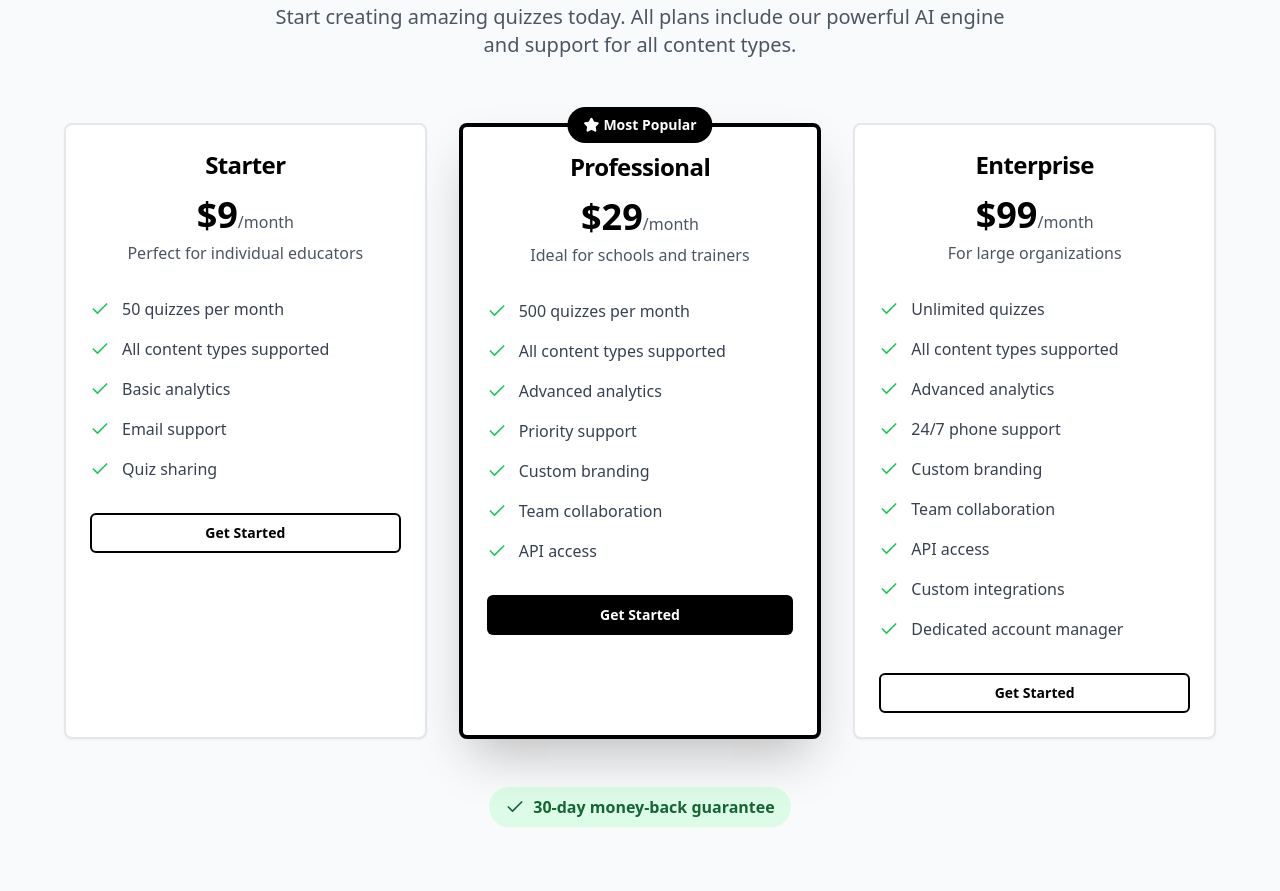
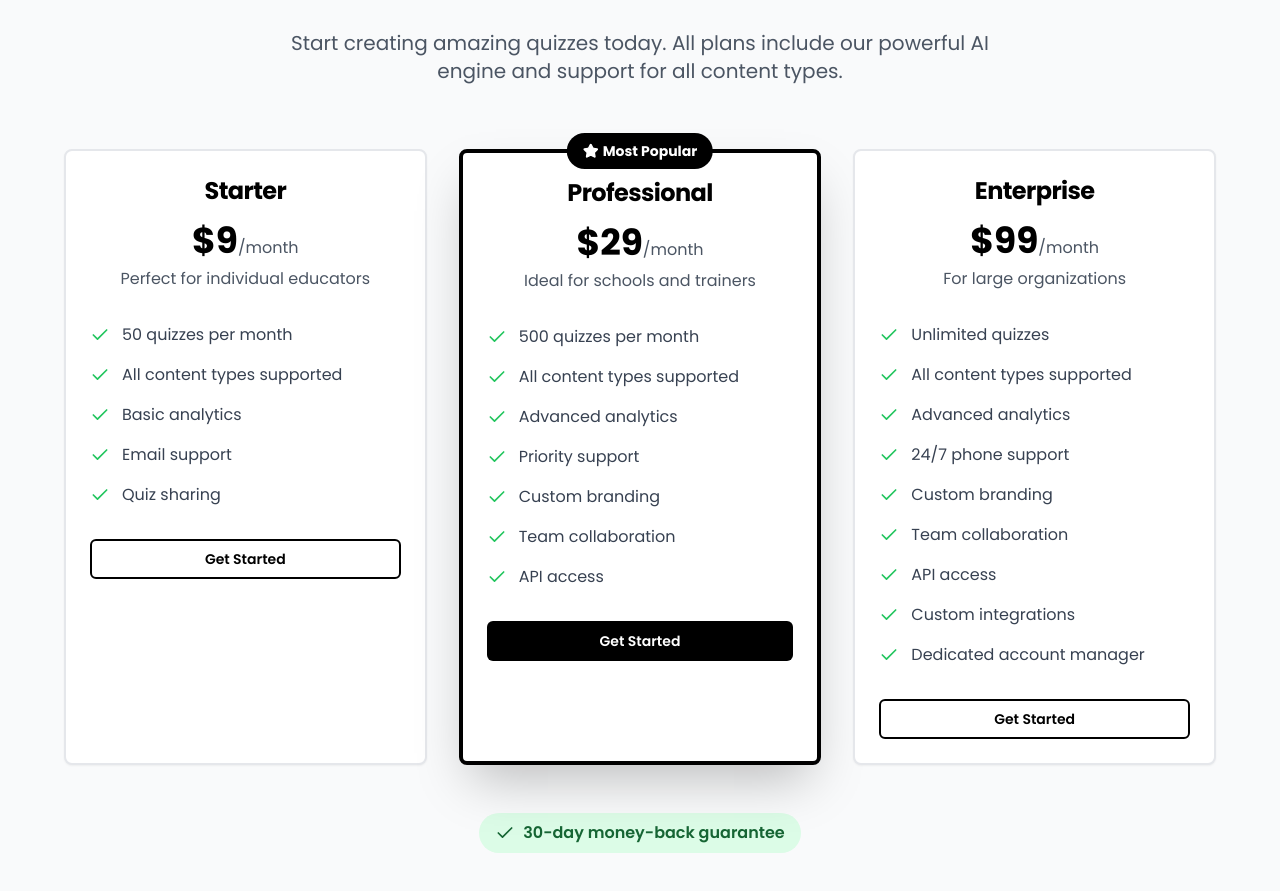
Before and after one commit to devesh-gith/prompt-to-quiz-ai, a React (Vite) app: page / in a window 1280 px wide. Shown: the part 3641-4532 px from the top of the page. Built offline with nearby package versions, Linux system fonts and the light colour scheme; no server answers.

Commit message:
Add Poppins font and apply to frontend
Adds Poppins font family to Tailwind config and applies it to all frontend pages and components.

```diff
--- a/src/components/AppSidebar.tsx
+++ b/src/components/AppSidebar.tsx
@@ -53,7 +53,7 @@ export function AppSidebar() {
   }
 
   return (
-    <Sidebar className={collapsed ? "w-16" : "w-64"} collapsible="icon">
+    <Sidebar className={`${collapsed ? "w-16" : "w-64"} font-poppins`} collapsible="icon">
       <div className="p-4 border-b border-gray-200">
         <SidebarTrigger className="mb-2" />
         {!collapsed && (
--- a/src/components/Features.tsx
+++ b/src/components/Features.tsx
@@ -38,7 +38,7 @@ const features = [
 
 const Features = () => {
   return (
-    <section className="py-20 bg-white">
+    <section className="py-20 bg-white font-poppins">
       <div className="container mx-auto px-4">
         <motion.div
           initial={{ opacity: 0, y: 30 }}
--- a/src/components/FeaturesSection.tsx
+++ b/src/components/FeaturesSection.tsx
@@ -37,7 +37,7 @@ const FeaturesSection = () => {
   ]
 
   return (
-    <section id="features" className="py-20 feature-gradient">
+    <section id="features" className="py-20 feature-gradient font-poppins">
       <div className="container mx-auto px-4">
         <div className="text-center mb-16">
           <h2 className="text-4xl md:text-5xl font-bold text-black mb-6">
--- a/src/components/FinalCTA.tsx
+++ b/src/components/FinalCTA.tsx
@@ -5,7 +5,7 @@ import { ArrowRight, Sparkles } from 'lucide-react'
 
 const FinalCTA = () => {
   return (
-    <section className="py-20 bg-black text-white relative overflow-hidden">
+    <section className="py-20 bg-black text-white relative overflow-hidden font-poppins">
       {/* Background Effects */}
       <div className="absolute inset-0 bg-gradient-to-r from-black via-gray-900 to-black"></div>
 
--- a/src/components/Header.tsx
+++ b/src/components/Header.tsx
@@ -17,7 +17,7 @@ const Header = () => {
   ]
 
   return (
-    <header className="fixed top-0 w-full bg-white/80 backdrop-blur-md z-50 border-b border-gray-200">
+    <header className="fixed top-0 w-full bg-white/80 backdrop-blur-md z-50 border-b border-gray-200 font-poppins">
       <div className="container mx-auto px-4">
         <div className="flex items-center justify-between h-16">
           {/* Logo */}
--- a/src/components/HeroSection.tsx
+++ b/src/components/HeroSection.tsx
@@ -5,7 +5,7 @@ import { ArrowRight, Sparkles } from 'lucide-react'
 
 const HeroSection = () => {
   return (
-    <section className="hero-gradient min-h-screen flex items-center justify-center pt-20">
+    <section className="hero-gradient min-h-screen flex items-center justify-center pt-20 font-poppins">
       <div className="container mx-auto px-4 text-center">
         <div className="max-w-4xl mx-auto">
           <div className="flex items-center justify-center mb-6">
--- a/src/index.css
+++ b/src/index.css
@@ -1,4 +1,5 @@
 
+@import url('https://fonts.googleapis.com/css2?family=Poppins:wght@300;400;500;600;700;800;900&display=swap');
 @tailwind base;
 @tailwind components;
 @tailwind utilities;
@@ -86,7 +87,7 @@ All colors MUST be HSL.
   }
 
   body {
-    @apply bg-background text-foreground;
+    @apply bg-background text-foreground font-poppins;
   }
 }
 
--- a/src/pages/Dashboard.tsx
+++ b/src/pages/Dashboard.tsx
@@ -9,7 +9,7 @@ const Dashboard = () => {
   const { user, isLoaded } = useUser()
 
   if (!isLoaded) {
-    return <div className="flex items-center justify-center min-h-screen">Loading...</div>
+    return <div className="flex items-center justify-center min-h-screen font-poppins">Loading...</div>
   }
 
   return (
@@ -19,7 +19,7 @@ const Dashboard = () => {
       </SignedOut>
       <SignedIn>
         <SidebarProvider>
-          <div className="min-h-screen flex w-full bg-gray-50">
+          <div className="min-h-screen flex w-full bg-gray-50 font-poppins">
             <AppSidebar />
             <main className="flex-1">
               <header className="bg-white border-b border-gray-200">
--- a/src/pages/DashboardHome.tsx
+++ b/src/pages/DashboardHome.tsx
@@ -50,7 +50,7 @@ const DashboardHome = () => {
   ]
 
   return (
-    <div>
+    <div className="font-poppins">
       <div className="mb-8">
         <h1 className="text-3xl font-bold text-black mb-2">
           {isAdmin ? 'Admin Dashboard' : 'Create Your Quiz'}
--- a/src/pages/Index.tsx
+++ b/src/pages/Index.tsx
@@ -11,7 +11,7 @@ const Index = () => {
   console.log("QuizGenius AI landing page rendering...");
 
   return (
-    <div className="min-h-screen bg-white">
+    <div className="min-h-screen bg-white font-poppins">
       <Header />
       <Hero />
       <Features />
@@ -21,7 +21,7 @@ const Index = () => {
       <FinalCTA />
 
       {/* Footer */}
-      <footer className="bg-black text-white py-12">
+      <footer className="bg-black text-white py-12 font-poppins">
         <div className="container mx-auto px-4 text-center">
           <div className="flex items-center justify-center space-x-2 mb-4">
             <div className="w-8 h-8 bg-white rounded-lg flex items-center justify-center">
--- a/tailwind.config.ts
+++ b/tailwind.config.ts
@@ -1,3 +1,4 @@
+
 import type { Config } from "tailwindcss";
 
 export default {
@@ -18,6 +19,10 @@ export default {
 			}
 		},
 		extend: {
+			fontFamily: {
+				'poppins': ['Poppins', 'sans-serif'],
+				'sans': ['Poppins', 'ui-sans-serif', 'system-ui'],
+			},
 			colors: {
 				border: 'hsl(var(--border))',
 				input: 'hsl(var(--input))',
```
